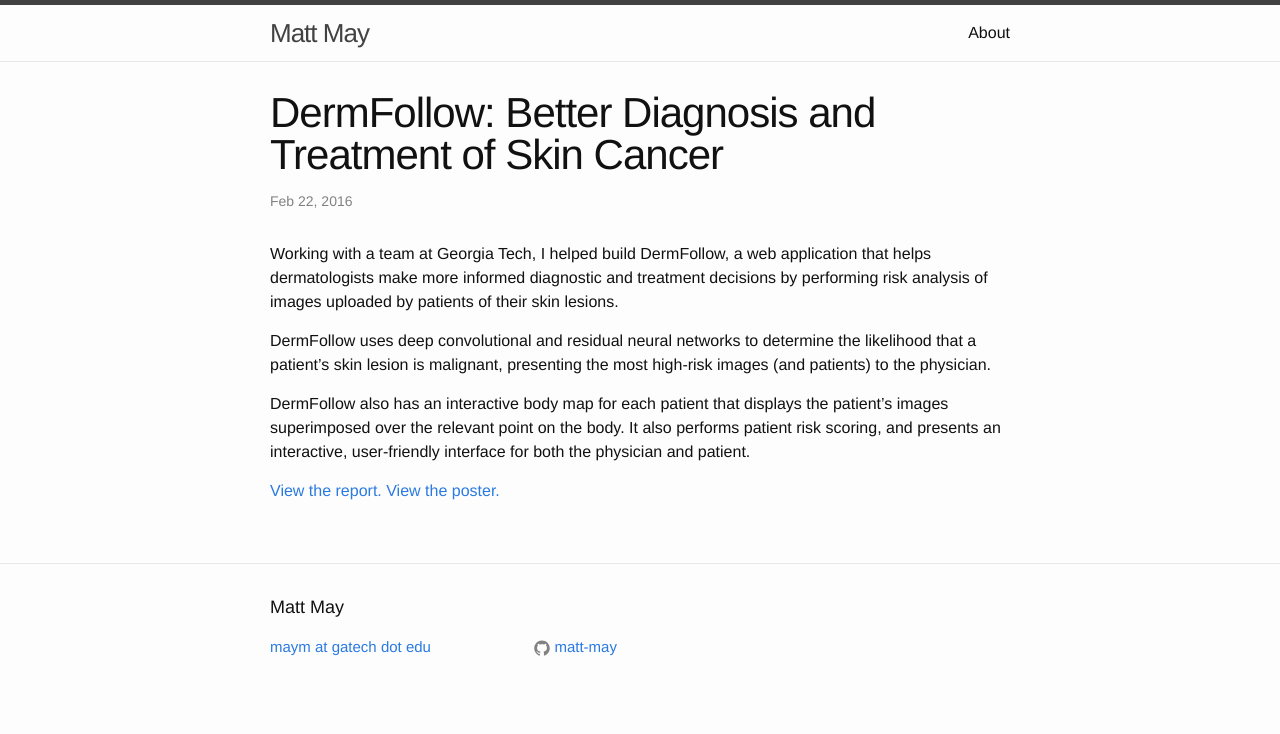
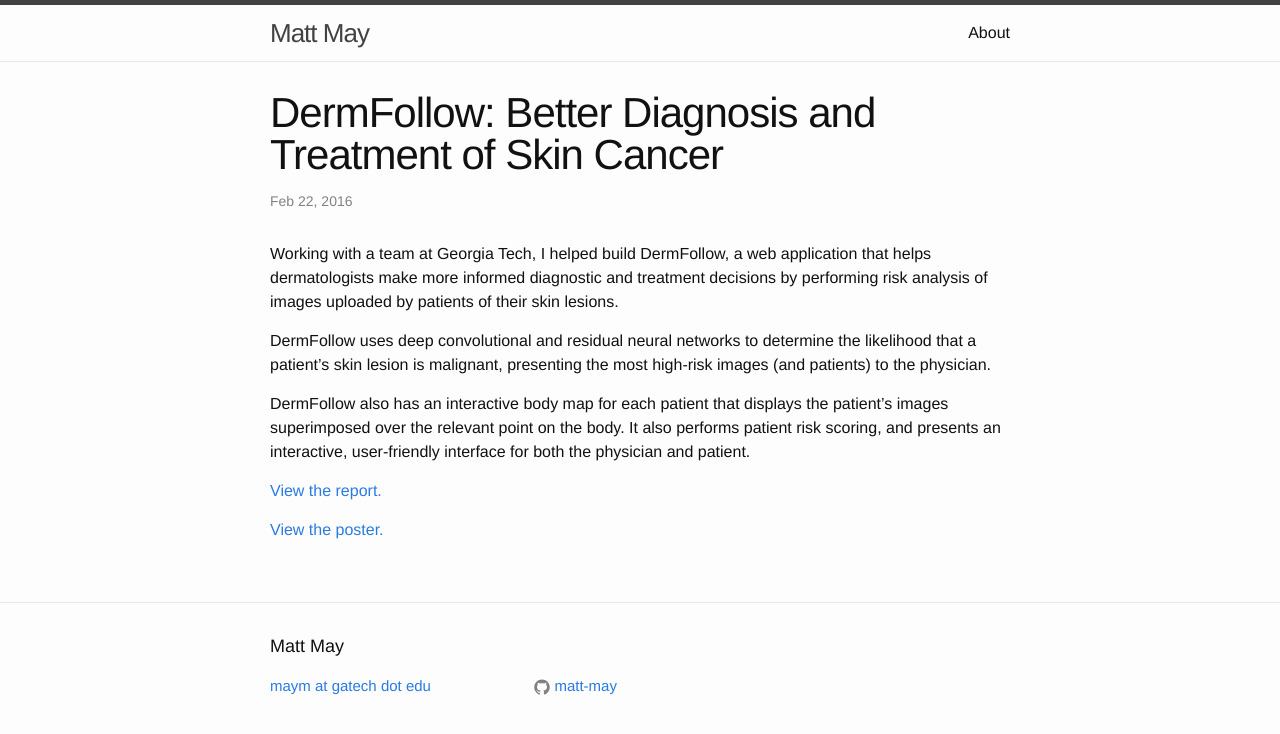
Before and after one commit to matt-may/matt-may.github.io, a Jekyll site: the page built from _posts/2016-04-28-dermfollow-system-for-better-diagnosis-treatment-of-skin-cancer.markdown, in a window 1280 px wide. Shown: the top 734 px of the page. Built offline with Jekyll 4.4.1, drawn with Linux system fonts in a browser that asks for light colours.

Commit message:
small fix

```diff
--- a/_posts/2016-04-28-dermfollow-system-for-better-diagnosis-treatment-of-skin-cancer.markdown
+++ b/_posts/2016-04-28-dermfollow-system-for-better-diagnosis-treatment-of-skin-cancer.markdown
@@ -2,7 +2,7 @@
 layout: post
 title:  "DermFollow: Better Diagnosis and Treatment of Skin Cancer"
 date:   2016-02-22 20:14:28
-categories: visualization javascript d3 "neural networks"
+categories: visualization javascript d3 neural-networks
 ---
 
 Working with a team at Georgia Tech, I helped build DermFollow, a web
@@ -19,5 +19,6 @@ patient’s images superimposed over the relevant point on the body. It also
 performs patient risk scoring, and presents an interactive, user-friendly
 interface for both the physician and patient.
 
-[View the report.](pub/dermfollow_final_report.pdf)
-[View the poster.](pub/dermfollow_poster.pdf)
+[View the report.](/pub/dermfollow_final_report.pdf)
+
+[View the poster.](/pub/dermfollow_poster.pdf)
```
